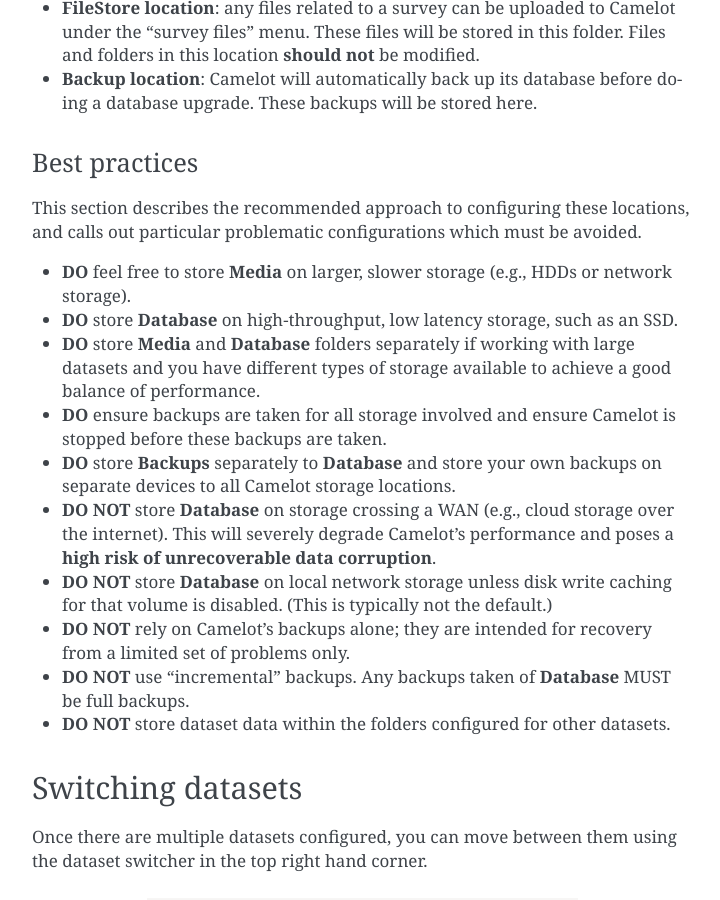
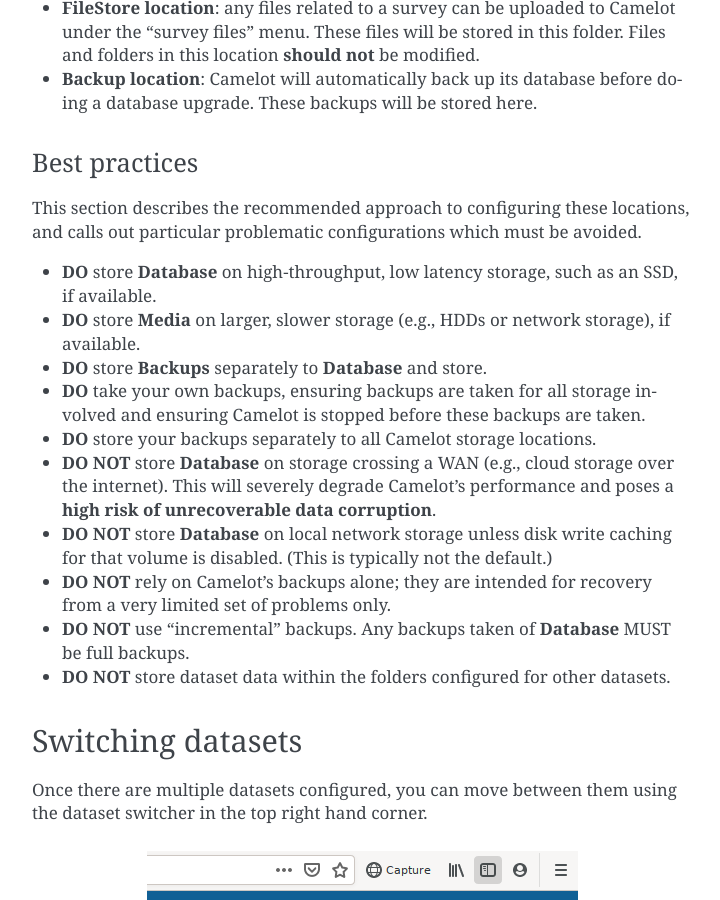
Before and after one commit to heidihendry/camelot, a Sphinx documentation site: the page built from doc/datasets.rst, in a window 1280 px wide and 900 px high, scrolled down 1300 px. Shown: the whole window, without its empty margins (388-1108 px from the left). Built offline with Sphinx 7.4.7, drawn with Linux system fonts in a browser that asks for light colours.

Commit message:
Tidy best practices

```diff
--- a/doc/datasets.rst
+++ b/doc/datasets.rst
@@ -61,23 +61,20 @@
 This section describes the recommended approach to configuring these
 locations, and calls out particular problematic configurations which must be avoided.
 
-* **DO** feel free to store **Media** on larger, slower storage (e.g., HDDs or network storage).
-* **DO** store **Database** on high-throughput, low latency storage, such as an
-  SSD.
-* **DO** store **Media** and **Database** folders separately if working with
-  large datasets and you have different types of storage available to achieve
-  a good balance of performance.
-* **DO** ensure backups are taken for all storage involved and ensure Camelot
-  is stopped before these backups are taken.
-* **DO** store **Backups** separately to **Database** and store your own
-  backups on separate devices to all Camelot storage locations.
+* **DO** store **Database** on high-throughput, low latency storage, such as an SSD, if available.
+* **DO** store **Media** on larger, slower storage (e.g., HDDs or network storage), if available.
+* **DO** store **Backups** separately to **Database** and store.
+* **DO** take your own backups, ensuring backups are taken for all storage
+  involved and ensuring Camelot is stopped before these backups are taken.
+* **DO** store your backups separately to all Camelot storage locations.
+
 * **DO NOT** store **Database** on storage crossing a WAN (e.g., cloud storage
   over the internet). This will severely degrade Camelot's performance and
   poses a **high risk of unrecoverable data corruption**.
 * **DO NOT** store **Database** on local network storage unless disk write
   caching for that volume is disabled. (This is typically not the default.)
 * **DO NOT** rely on Camelot's backups alone; they are intended for recovery
-  from a limited set of problems only.
+  from a very limited set of problems only.
 * **DO NOT** use "incremental" backups. Any backups taken of **Database** MUST
   be full backups.
 * **DO NOT** store dataset data within the folders configured for other
```
